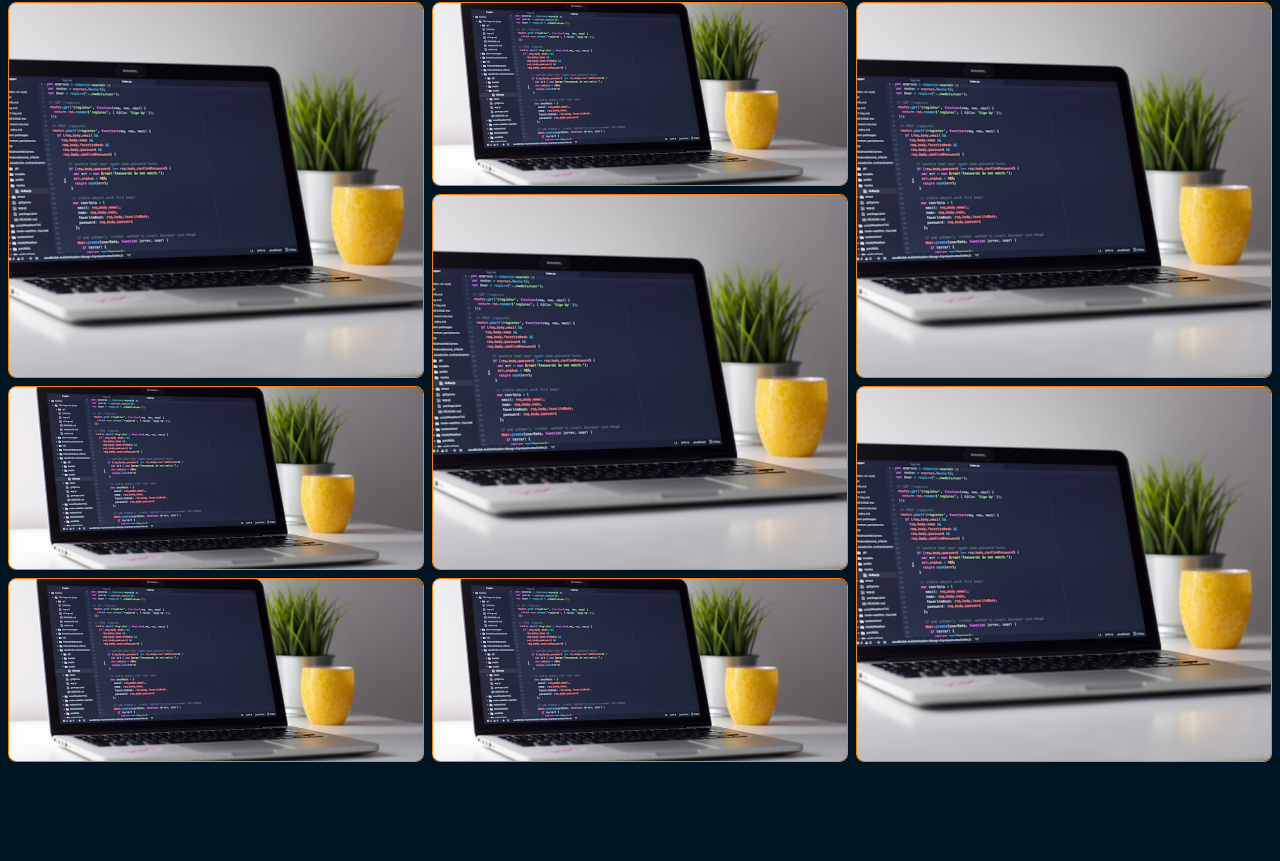
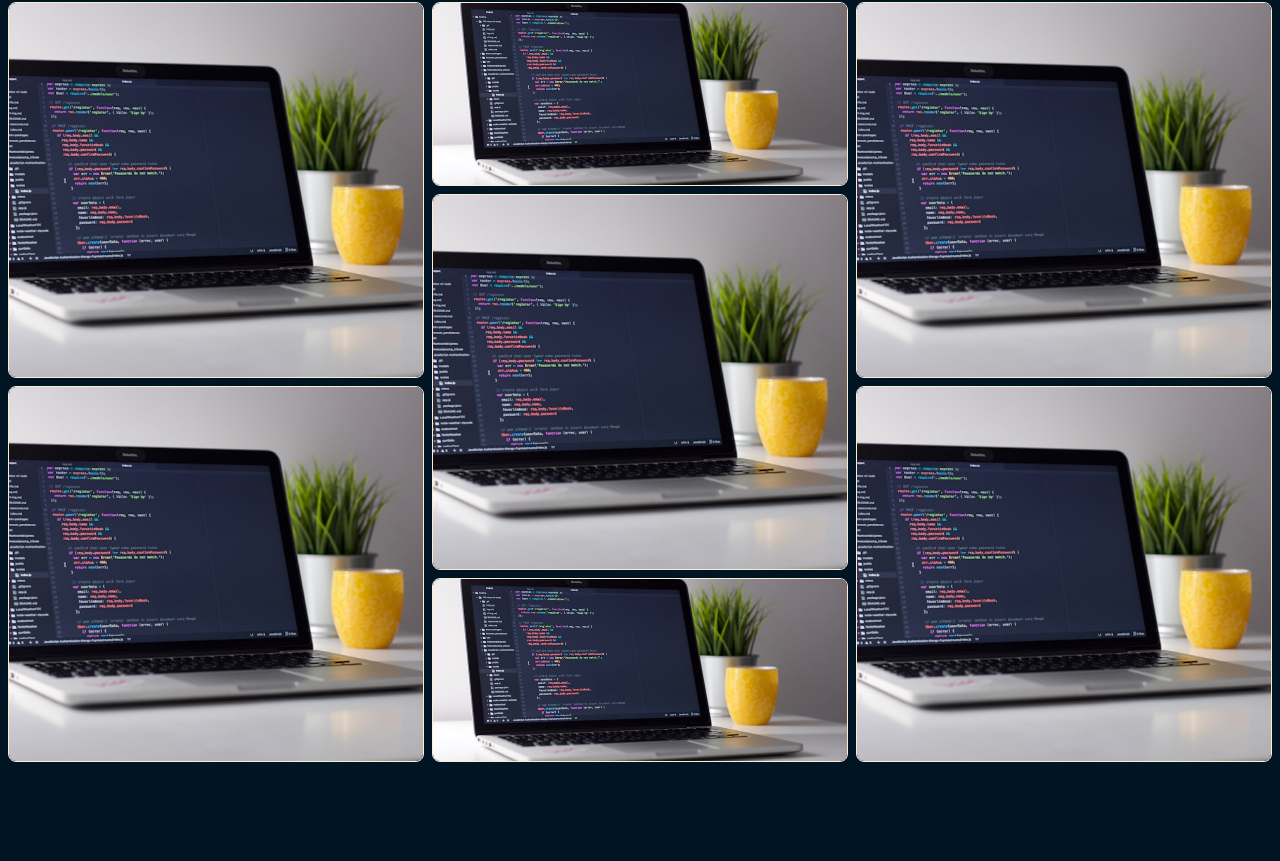
Before and after one commit to Ahmad-code077/ahmad-portfolio, a Next.js app: page / in a window 1280 px wide. Shown: the part 899-1760 px from the top of the page. Built offline with nearby package versions, Linux system fonts and the light colour scheme.

Commit message:
refactor adjust gallery item grid areas for better layout

```diff
--- a/app/globals.css
+++ b/app/globals.css
@@ -34,7 +34,7 @@
   }
 }
 
-@theme {
+/* @theme {
   --color-background: rgb(0 21 36);
   --color-foreground: rgb(255 236 209);
   --color-primary: rgb(255 125 0);
@@ -49,7 +49,7 @@
 
   --font-sans: var(--font-geist-sans);
   --font-mono: var(--font-geist-mono);
-}
+} */
 
 /* Base Styles */
 
@@ -196,15 +196,15 @@ section {
 }
 
 .gallery--bento .gallery__item:nth-child(3) {
+  grid-area: 1 / 3 / 3 / 4;
+}
+
+.gallery--bento .gallery__item:nth-child(4) {
   grid-area: 2 / 2 / 4 / 3;
 }
 
-.gallery--bento .gallery__item:nth-child(4) {
-  grid-area: 1 / 3 / 3 / 4;
-}
-
 .gallery--bento .gallery__item:nth-child(5) {
-  grid-area: 3 / 1 / 4 / 2;
+  grid-area: 3 / 1 / 5 / 2;
 }
 
 .gallery--bento .gallery__item:nth-child(6) {
@@ -212,9 +212,5 @@ section {
 }
 
 .gallery--bento .gallery__item:nth-child(7) {
-  grid-area: 4 / 1 / 5 / 2;
-}
-
-.gallery--bento .gallery__item:nth-child(8) {
   grid-area: 4 / 2 / 5 / 3;
 }
--- a/components/sections/About.tsx
+++ b/components/sections/About.tsx
@@ -3,7 +3,6 @@
 import React from 'react';
 import gsap from 'gsap';
 import { ScrollTrigger } from 'gsap/ScrollTrigger';
-import { Section } from '@/components/ui/Section';
 import { BentoGallery } from '@/components/ui/BentoGallery';
 
 gsap.registerPlugin(ScrollTrigger);
@@ -16,7 +15,6 @@ const galleryImages = [
     { src: '/test.jpeg', alt: 'Problem Solving' },
     { src: '/test.jpeg', alt: 'Full Stack' },
     { src: '/test.jpeg', alt: 'Backend Systems' },
-    { src: '/test.jpeg', alt: 'AI & ML' },
 ];
 
 export const About: React.FC = () => {
```
